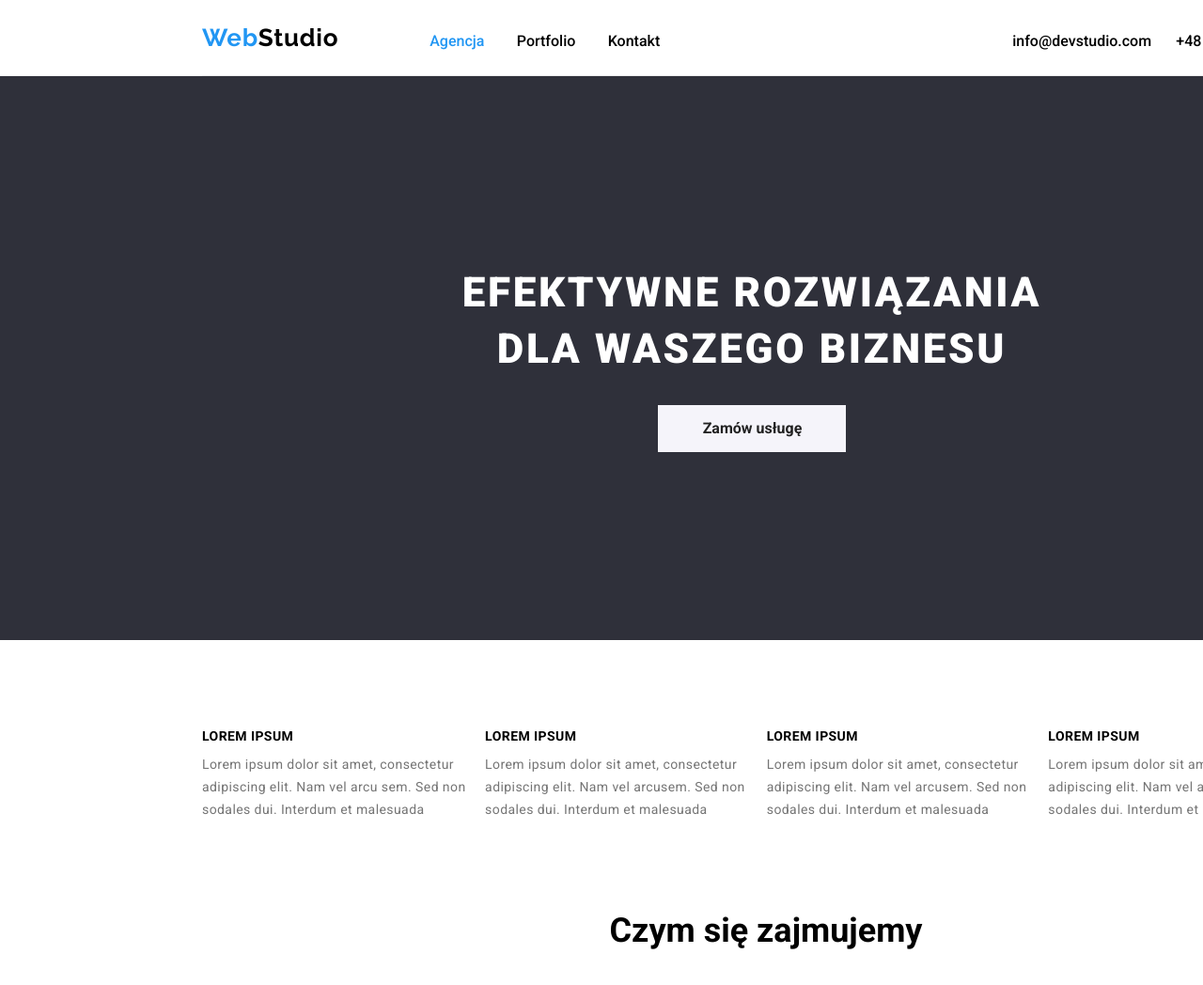
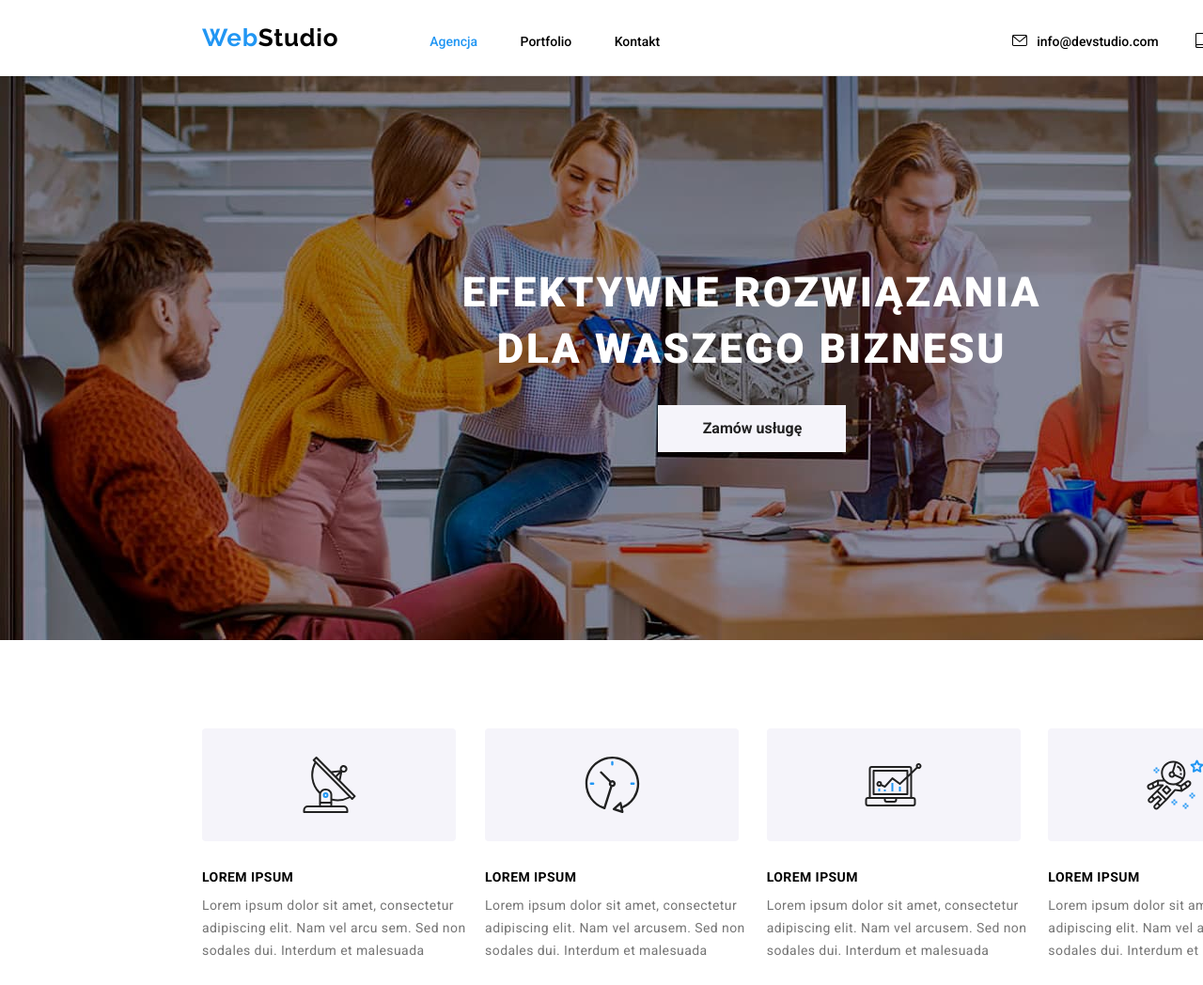
Before and after one commit to Rafal-Chojnacki/goit-markup-hw-04, a plain HTML site: page index.html in a window 1280 px wide. Shown: the top 1048 px of the page at 94% size. Drawn offline with Linux system fonts and the light colour scheme.

Commit message:
Version 23.12

```diff
--- a/css/styles.css
+++ b/css/styles.css
@@ -20,6 +20,9 @@ body {
 	border-bottom: 1px solid #ececec;
 }
 .container-footer {
+	display: flex;
+	flex-direction: column;
+	align-items: flex-start;
 	padding-top: 60px;
 	margin-top: 94px;
 }
@@ -34,8 +37,6 @@ body {
 	padding-top: 50px;
 }
 .logo-header {
-	display: inline-block;
-	text-align: center;
 	height: 80px;
 	padding: 25px 0px;
 }
@@ -68,21 +69,60 @@ body {
 	padding-left: 371px;
 }
 .li-header {
+	font-size: 14px;
 	font-weight: 500;
 	margin: 0px;
 }
 .ul-header-nav-contact {
-	width: 295px;
+	width: 321px;
+	align-items: center;
 }
 .li-header-nav-contact {
+	font-size: 14px;
 	font-weight: 500;
 	margin: 0px;
 }
+[id^='icon']:hover {
+	fill:#2196f3;
+	cursor: pointer;
+}
+.li-header-nav-contact > a > #icon-smartphone {
+	width: 10px;
+	height: 16px;
+	margin-left: 30px;
+	margin-right: 10px;
+
+}
+
+.li-header-nav-contact > a > #icon-envelope {
+	width: 16px;
+	height: 12px;
+	margin-right: 10px;
+}
+.li
 .description {
 	padding: 94px 0px;
 }
-.li-description {
-	height: 101px;
+.rectangle {
+	width: 270px;
+	height: 120px;
+	background: #f5f4fa;
+	border-radius: 4px;
+	margin-bottom: 30px;
+	margin-right: 0;
+	position: relative;
+}
+.rectangle > .loremipsum-icons {
+	display: block;
+	height: 50%;
+	width: 50%;
+	object-fit: contain;
+	position: absolute;
+	top: 0;
+	right: 0;
+	bottom: 0;
+	left: 0;
+	margin: auto;
 }
 .loremipsum {
 	font-size: 14px;
@@ -146,7 +186,7 @@ body {
 }
 .main-index {
 	height: 600px;
-	background-color: #2f303a;
+	background-image: url('../images/main-index.jpg');
 	color: white;
 }
 .h1index {
@@ -217,12 +257,11 @@ body {
 }
 .portfolio {
 	font-family: 'Raleway', sans-serif;
-	padding: 0px;
 }
 .ul-portfolio {
+	flex-wrap: wrap;
+	row-gap: 30px;
 	width: 1170px;
-	padding: 15px 0px;
-	font-weight: 500;
 }
 .li-portfolio {
 	font-size: 16px;
@@ -238,14 +277,13 @@ body {
 	float: left;
 }
 .portfolio-photos {
-	float: left;
 	width: 370px;
 	height: 404px;
 	padding: 15px;
 }
 .figure-portfolio {
+	margin: 0;
 	height: 404px;
-	margin: 0px;
 	border-bottom: 1px solid #eeeeee;
 	border-right: 1px solid #eeeeee;
 	border-left: 1px solid #eeeeee;
@@ -253,7 +291,6 @@ body {
 .figcapition-portfolio {
 	height: 110px;
 	padding-left: 24px;
-
 }
 .project-name {
 	font-weight: 700;
@@ -275,6 +312,7 @@ body {
 	color: white;
 }
 .link-header {
+	font-size: 14px;
 	color: black;
 }
 .link-footer {
@@ -285,6 +323,8 @@ body {
 }
 [class^='link']:hover {
 	color: #2196f3;
+	fill:#2196f3;
+	cursor: pointer;
 }
 [class^='link']:focus {
 	color: #2196f3;
--- a/index.html
+++ b/index.html
@@ -40,10 +40,14 @@
                     <div class="header-nav-contact">
                         <ul class="ul-header-nav-contact">
                             <li class="li-header-nav-contact">
-                                <a class="link-header" href="mailto:info@devstudio.com">info@devstudio.com</a>
-                            </li>
+                                <a class="link-header" href="mailto:info@devstudio.com"><svg id="icon-envelope">
+                                    <use href="./images/icons.svg#icon-envelope"</use>
+                                </svg>info@devstudio.com</a>
+                                                           </li>
                             <li class="li-header-nav-contact">
-                                <a class="link-header" href="tel:+48111111">+48 111 111 111</a>
+                                <a class="link-header" href="tel:+48111111"><svg id="icon-smartphone">
+                                    <use href="./images/icons.svg#icon-smartphone"</use>
+                                </svg>+48 111 111 111</a>
                             </li>
                         </ul>
                     </div>
@@ -60,14 +64,24 @@
     <main class="container">
         <section class="section">
             <ul class="ul">
-                <li class="li-description">
+                <li>
+                    <div class="rectangle">
+                        <svg class="loremipsum-icons">
+                            <use href="./images/icons.svg#icon-antenna-1" </use>
+                        </svg>
+                    </div>
                     <div class="loremipsum">
                         <h3 class="h3index">LOREM IPSUM</h3>
                         <p class="loremipsum-text">Lorem ipsum dolor sit amet, consectetur adipiscing elit. Nam vel arcu
                             sem. Sed non sodales dui. Interdum et malesuada</p>
                     </div>
                 </li>
-                <li class="li-description">
+                <li>
+                    <div class="rectangle">
+                        <svg class="loremipsum-icons">
+                            <use href="./images/icons.svg#icon-clock-1"</use>
+                        </svg>
+                    </div>
                     <div class="loremipsum">
                         <h3 class="h3index">LOREM IPSUM</h3>
                         <p class="loremipsum-text">Lorem ipsum dolor sit amet, consectetur adipiscing elit. Nam vel
@@ -75,7 +89,12 @@
                             Sed non sodales dui. Interdum et malesuada</p>
                     </div>
                 </li>
-                <li class="li-description">
+                <li>
+                    <div class="rectangle">
+                        <svg class="loremipsum-icons">
+                            <use href="./images/icons.svg#icon-diagram-1"</use>
+                        </svg>
+                    </div>
                     <div class="loremipsum">
                         <h3 class="h3index">LOREM IPSUM</h3>
                         <p class="loremipsum-text">Lorem ipsum dolor sit amet, consectetur adipiscing elit. Nam vel
@@ -83,7 +102,12 @@
                             Sed non sodales dui. Interdum et malesuada</p>
                     </div>
                 </li>
-                <li class="li-description">
+                <li>
+                    <div class="rectangle">
+                        <svg class="loremipsum-icons">
+                            <use href="./images/icons.svg#icon-astronaut-1"</use>
+                        </svg>
+                    </div>
                     <div class="loremipsum">
                         <h3 class="h3index">LOREM IPSUM</h3>
                         <p class="loremipsum-text">Lorem ipsum dolor sit amet, consectetur adipiscing elit. Nam vel
```
Also changed, not shown: portfolio.html (+1 -5 lines), images/astronaute.svg (deleted), images/brand.svg (deleted), images/company-one.svg (deleted), images/company-three.svg (deleted), images/company-two.svg (deleted), images/computer.svg (deleted), images/foster-peters.svg (deleted), images/icons.svg (added), images/main-index.jpg (added), images/satelite.svg (deleted), images/watch.svg (deleted), images/ya&co.svg (deleted).
